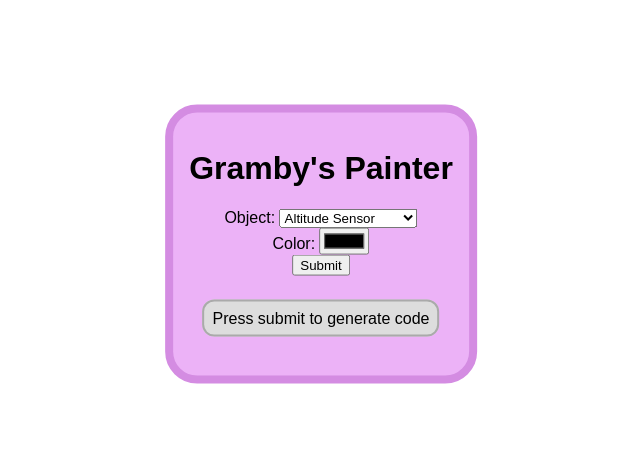
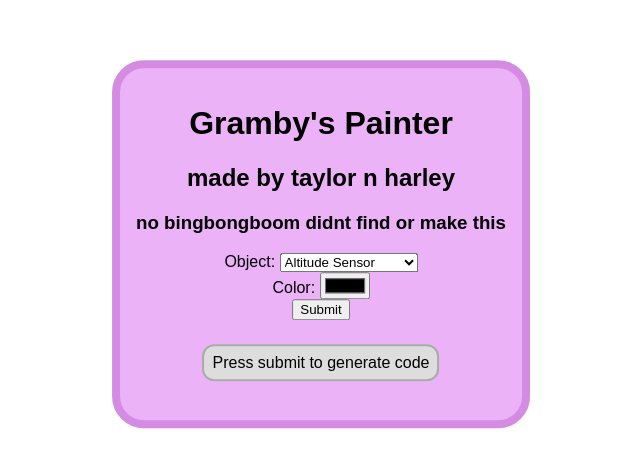
Before and after one commit to MightyAlex200/grambys-painter, a plain HTML site: page index.html in a window 1280 px wide. Shown: the part 156-624 px from the top of the page, without its empty margins (319-959 px from the left). Drawn offline with Linux system fonts and the light colour scheme.

Commit message:
Update index.html

```diff
--- a/index.html
+++ b/index.html
@@ -58,6 +58,8 @@
     <div id="all">
       <form id="form">
         <h1>Gramby's Painter</h1>
+        <h2>made by taylor n harley</h2>
+        <h3>no bingbongboom didnt find or make this</h3>
         <label for="obj">Object:</label>
         <select id="obj">
           <option value="AltitudeSensor">Altitude Sensor</option>
```
